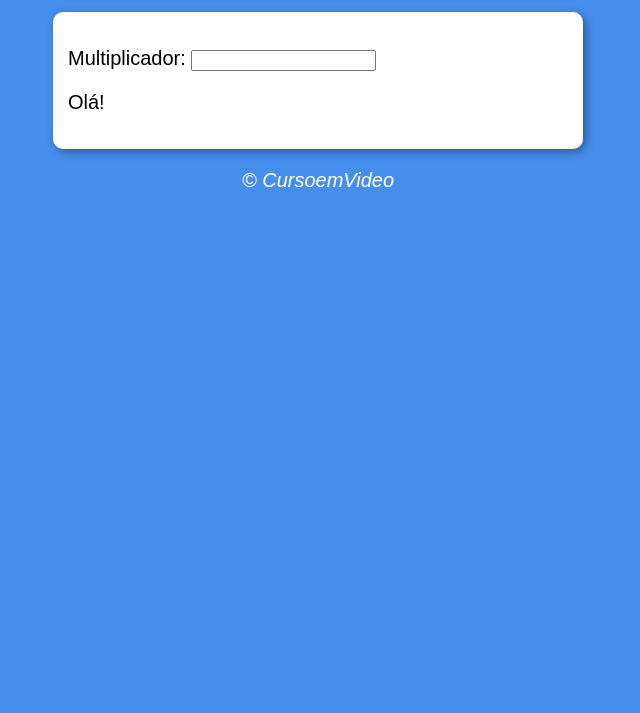
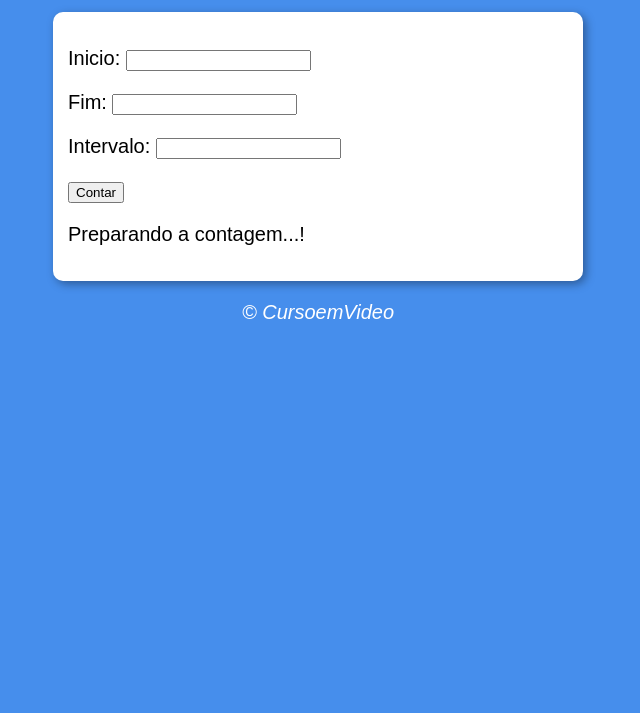
Before and after one commit to WemersonNunesDev/javascript, a plain HTML site: page exercicios/aula14-ex/ex16/modelo.html in a window 1280 px wide. Shown: the part 87-800 px from the top of the page, without its empty margins (322-962 px from the left). Drawn offline with Linux system fonts and the light colour scheme.

Commit message:
Resolução de atividades
Atualização com a solução das atividades 16 e 17

```diff
--- a/exercicios/aula14-ex/ex16/modelo.html
+++ b/exercicios/aula14-ex/ex16/modelo.html
@@ -3,22 +3,26 @@
 <head>
     <meta charset="UTF-8">
     <meta name="viewport" content="width=device-width, initial-scale=1.0">
-    <title>Modelo de exercicios</title>
+    <title>Contador</title>
 
     <link rel="stylesheet" href="style.css">
 </head>
 <body>
     <header>
-        <h1>Contador</h1>
+        <h1>Vamos contar</h1>
     </header>
 
     <section>
-        <div>
-            <p>Multiplicador: <input type="text"></p>
+        <div id="dados">
+            <p>Inicio: <input type="number" name="inicio" id="txtini"></p>
+            <p>Fim: <input type="number" name="fim" id="txtfim"></p>
+            <p>Intervalo: <input type="number" name="intervalo" id="txtint"></p>
+
+            <p><input type="button" value="Contar" onclick="contar()"></p>
         </div>
 
-        <div>
-            <p>Olá!</p>
+        <div id="resultado">
+            <p>Preparando a contagem...!</p>
         </div>
     </section>
 
--- a/exercicios/aula14-ex/ex16/script.js
+++ b/exercicios/aula14-ex/ex16/script.js
@@ -1,13 +1,30 @@
-/*
-Definindo as variáveis:
-Inicio - 0
-número final - variavel => definida pelo usuario
-intervalo - variavel => definida pelo usuario
-}*/
+function contar() {
+    var inicio = document.getElementById('txtini')
+    var fim = document.getElementById('txtfim')
+    var intervalo = document.getElementById('txtint')
+    var resultado = document.getElementById('resultado')
 
-//Contador
-for(var c = 0; c <= 15; c+= 3) {
-    console.log(`Contando... ${c}`)
+    if (inicio.value.length == 0 || fim.value.length == 0 || intervalo.value.length == 0) {
+        alert('[ERRO] Faltam dados!')
+    } else {
+        resultado.innerHTML = `Contando: <br>`
+        var i = Number(inicio.value)
+        var f = Number(fim.value)
+        var t = Number(intervalo.value)
+        if (t <= 0) {
+            alert('Intervalo invalido! Considerando INTERVALO 1')
+            t = 1
+        }
+        if (i < f) {
+            for (var c = i; c <= f; c += t) {
+                resultado.innerHTML += `${c} \u{1F449} `
+            }
+            resultado.innerHTML += `\u{1F3C1}`
+        } else {
+            for(let c = i; c >= f; c-= t) {
+                resultado.innerHTML += `${c} \u{1F449} `
+            }
+        }
+        resultado.innerHTML += `\u{1F3C1}`
+    }
 }
-
-//-------------------------------------
--- a/exercicios/aula14-ex/ex16/style.css
+++ b/exercicios/aula14-ex/ex16/style.css
@@ -19,6 +19,10 @@ section {
     box-shadow: 3px 3px 10px rgba(0, 0, 0, 0.363);
 }
 
+#txtnumb, #txtincre {
+    width: 80px;
+}
+
 footer {
     color: #fff;
     text-align: center;
--- a/exercicios/aula14-ex/ex17/style.css
+++ b/exercicios/aula14-ex/ex17/style.css
@@ -17,6 +17,17 @@ section {
     width: 500px;
     margin: auto;
     box-shadow: 3px 3px 10px rgba(0, 0, 0, 0.363);
+    display: flex;
+    flex-direction: column;
+    align-items: center;
+}
+
+#txtn {
+    width: 80px;
+}
+
+#seltab {
+    width: 110px;
 }
 
 footer {
```
Also changed, not shown: exercicios/aula14-ex/ex17/modelo.html (+5 -5 lines), exercicios/aula14-ex/ex17/script.js (+18 -8 lines).
